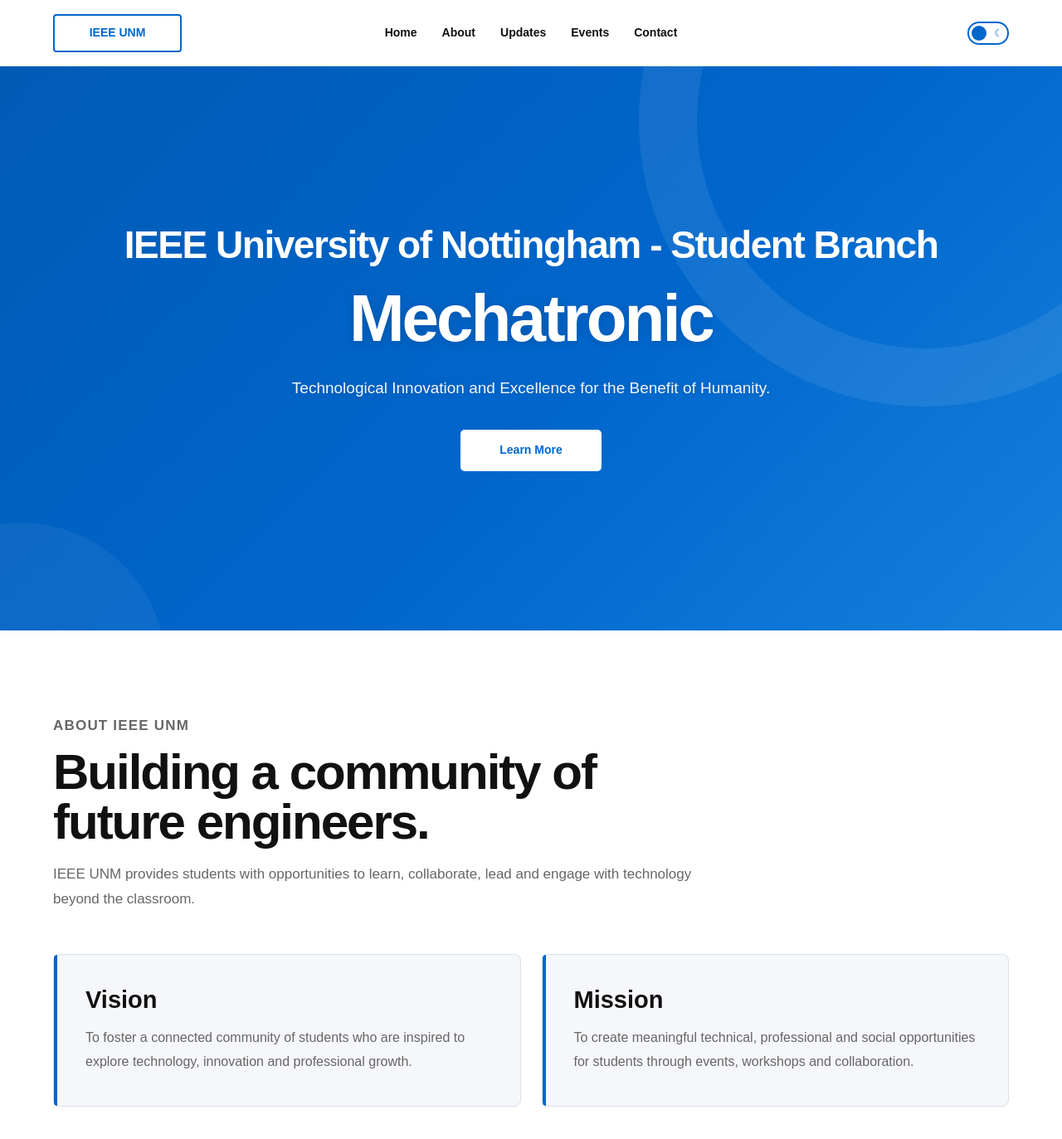
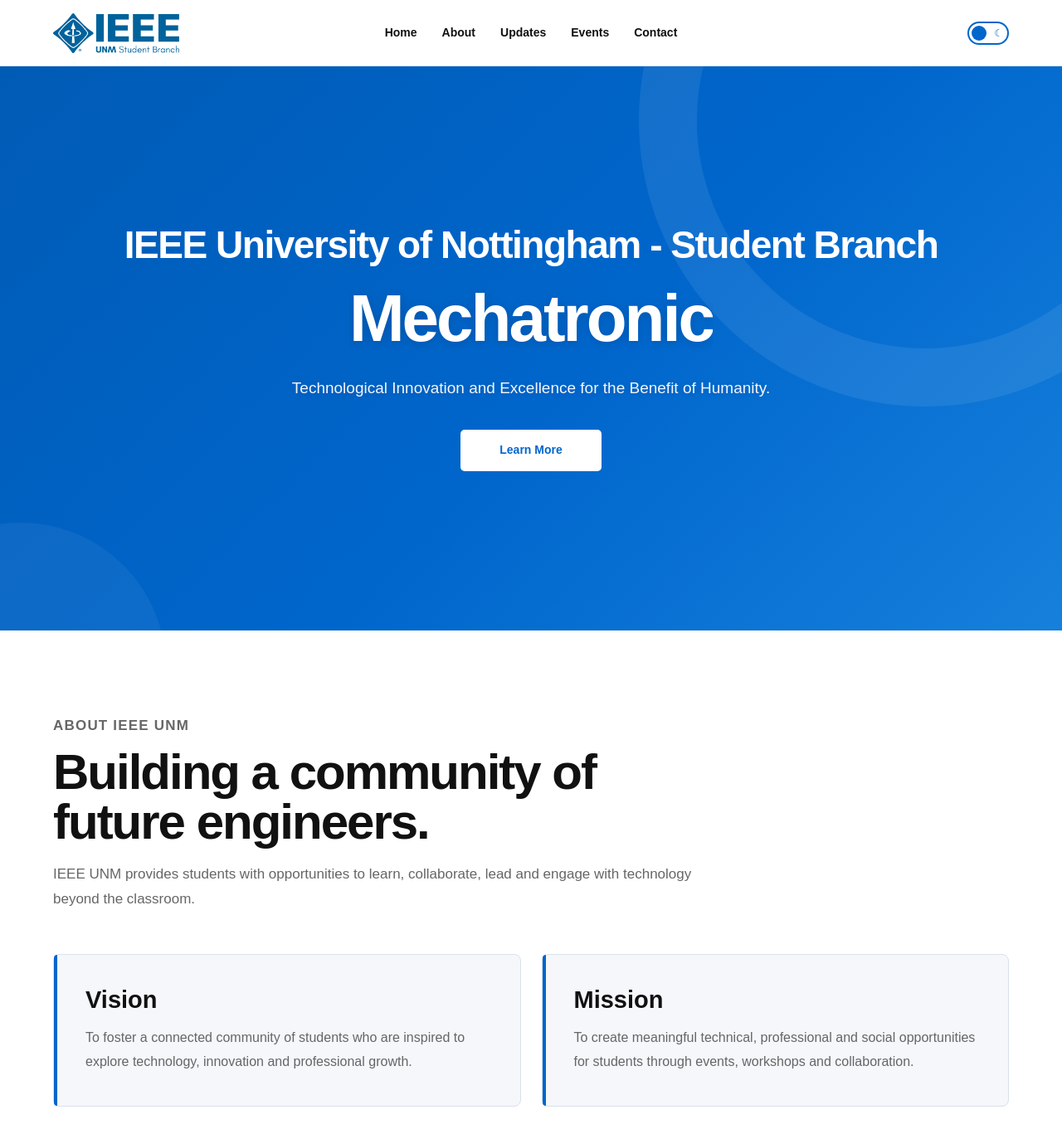
Before and after one commit to Tofu06/IEEE_UNM_websitetest, a Jekyll site: the page built from index.html, in a window 1280 px wide and 1400 px high. Shown: the top 1373 px of the window at 83% size. Built offline with Jekyll 4.4.1, drawn with Linux system fonts in a browser that asks for light colours.

Commit message:
added logo onto page

```diff
--- a/_config.yml
+++ b/_config.yml
@@ -22,3 +22,6 @@
   - Gemfile.lock
   - README.md
   - vendor
+collections:
+  committees:
+    output: false
--- a/_includes/header.html
+++ b/_includes/header.html
@@ -1,8 +1,11 @@
 <header class="site-header">
     <div class="container header-inner">
 
-        <a href="{{ '/' | relative_url }}" class="logo-placeholder">
-            IEEE UNM
+        <a href="{{ '/' | relative_url }}" class="logo-button" aria-label="IEEE UNM Home">
+            <img
+                src="{{ '/images/ieee-unm-logo.png' | relative_url }}"
+                alt="IEEE UNM Student Branch"
+            >
         </a>
 
         <nav class="main-nav" id="mainNav">
--- a/assets/css/style.css
+++ b/assets/css/style.css
@@ -215,23 +215,36 @@
    Logo
    ------------------------- */
 
-.logo-placeholder {
+.logo-button {
     width: 155px;
-    height: 46px;
+    height: 48px;
 
     display: flex;
     align-items: center;
-    justify-content: center;
+    justify-content: flex-start;
 
     flex-shrink: 0;
 
-    border: 2px solid var(--primary-blue);
-    border-radius: 4px;
-
-    color: var(--primary-blue);
-
-    font-size: 14px;
-    font-weight: 800;
+    overflow: hidden;
+
+    text-decoration: none;
+
+    transition:
+        transform 0.2s ease,
+        opacity 0.2s ease;
+}
+
+.logo-button:hover {
+    opacity: 0.85;
+    transform: translateY(-1px);
+}
+
+.logo-button img {
+    width: 100%;
+    height: 100%;
+
+    object-fit: contain;
+    object-position: left center;
 }
 
 
```
